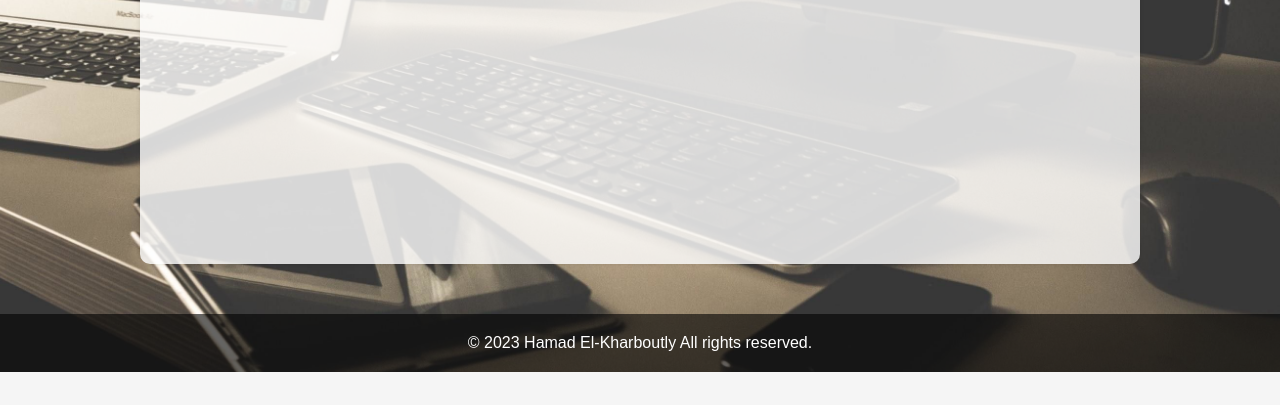
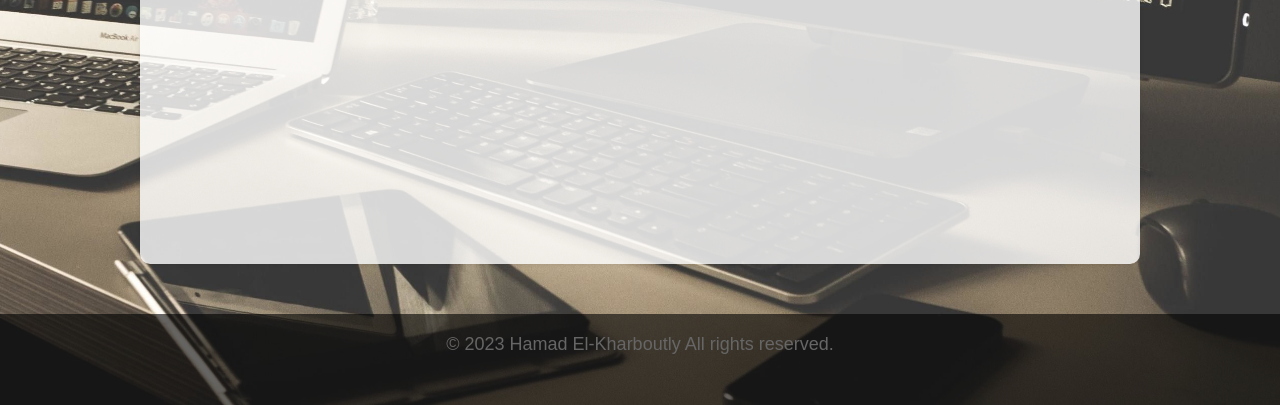
Before and after one commit to xsniperx92/Portfolio, a plain HTML site: page contact.html in a window 1280 px wide. Shown: the part 684-1089 px from the top of the page. Before the commit the page ends 1056 px from the top, so only its background shows below. Drawn offline with Linux system fonts and the light colour scheme.

Commit message:
homepage footer

```diff
--- a/contact.css
+++ b/contact.css
@@ -50,6 +50,12 @@ h3 {
   margin-top: 100px;
 }
 
+p {
+  font-size: 18px;
+  margin-bottom: 30px;
+  color: #666;
+}
+
 .social {
   margin-top: 150px;
 }
```
Also changed, not shown: index.html (+1 -1 lines).
